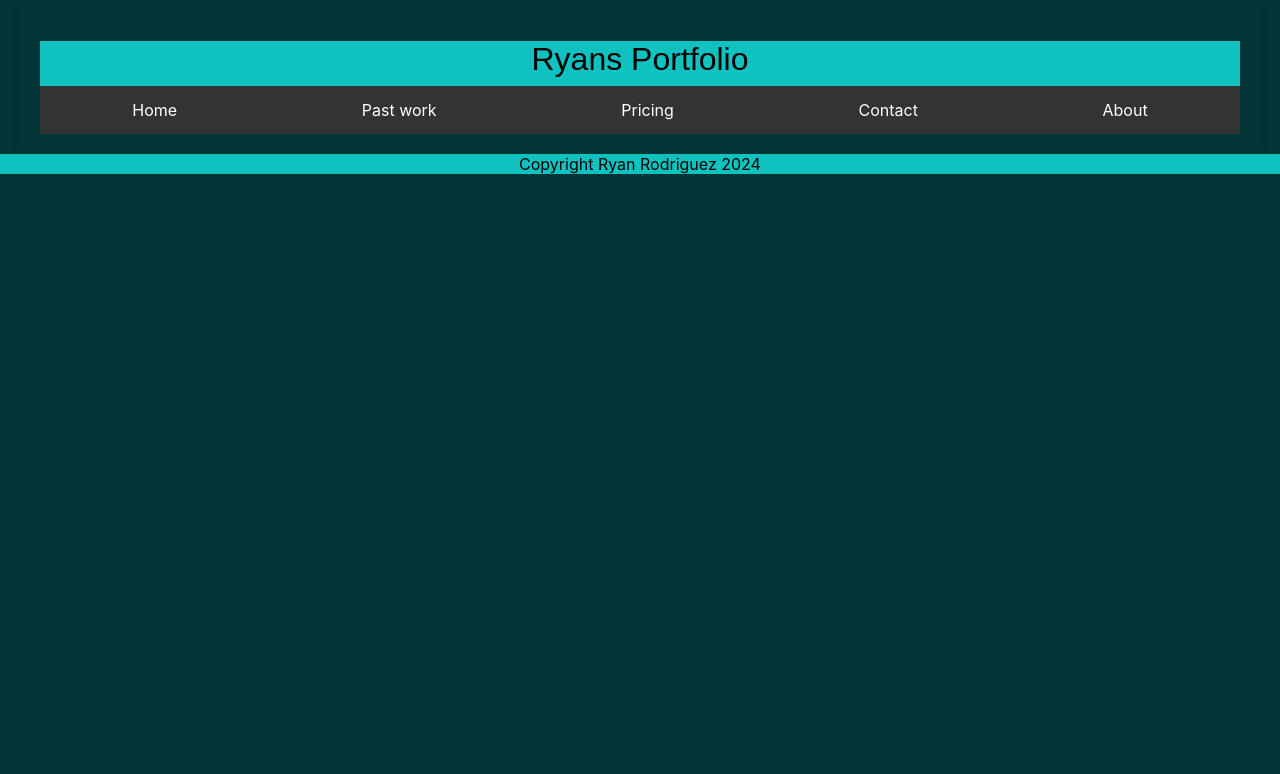
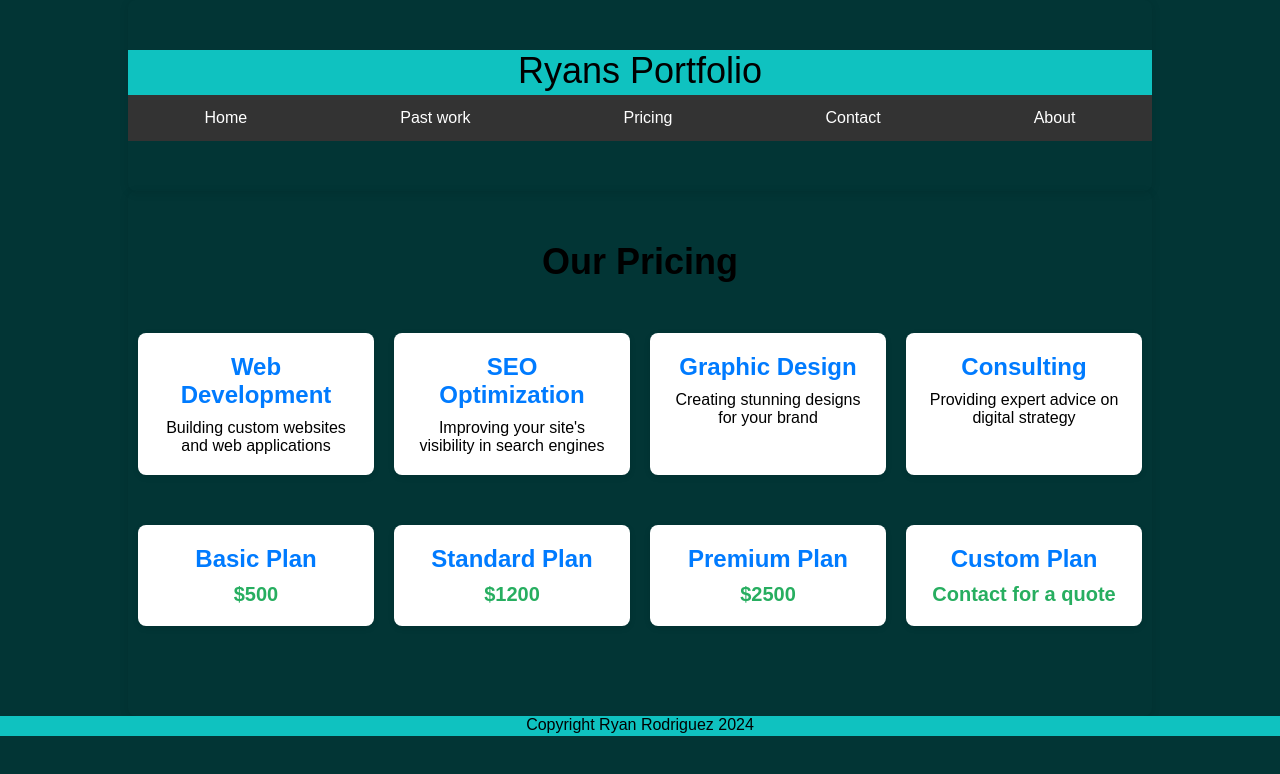
Before and after one commit to RyanR-cyber/finalwebsite, a plain HTML site: page pricing.html in a window 1280 px wide. Drawn offline with Linux system fonts and the light colour scheme; a web font is replaced by a local one.

Commit message:
initlize

```diff
--- a/pricing.html
+++ b/pricing.html
@@ -24,7 +24,49 @@
     </nav>
 
     </div>
+	 <div class="container">
+        <h1>Our Pricing</h1>
 
+        <!-- Services Flexbox -->
+        <div class="services">
+            <div class="service-item">
+                <h3>Web Development</h3>
+                <p>Building custom websites and web applications</p>
+            </div>
+            <div class="service-item">
+                <h3>SEO Optimization</h3>
+                <p>Improving your site's visibility in search engines</p>
+            </div>
+            <div class="service-item">
+                <h3>Graphic Design</h3>
+                <p>Creating stunning designs for your brand</p>
+            </div>
+            <div class="service-item">
+                <h3>Consulting</h3>
+                <p>Providing expert advice on digital strategy</p>
+            </div>
+        </div>
+
+        <!-- Prices Flexbox -->
+        <div class="prices">
+            <div class="price-item">
+                <h3>Basic Plan</h3>
+                <p>$500</p>
+            </div>
+            <div class="price-item">
+                <h3>Standard Plan</h3>
+                <p>$1200</p>
+            </div>
+            <div class="price-item">
+                <h3>Premium Plan</h3>
+                <p>$2500</p>
+            </div>
+            <div class="price-item">
+                <h3>Custom Plan</h3>
+                <p>Contact for a quote</p>
+            </div>
+        </div>
+    </div>
 	<footer>Copyright Ryan Rodriguez 2024</footer>
 </body>
 </html>
--- a/pricingstyle.css
+++ b/pricingstyle.css
@@ -1,2 +1,71 @@
 @charset "utf-8";
 /* CSS Document */
+
+* {
+    margin: 0;
+    padding: 0;
+    box-sizing: border-box;
+}
+
+body {
+    font-family: Arial, sans-serif;
+
+}
+
+.container {
+    width: 80%;
+    max-width: 1200px;
+    margin: 0 auto;
+    padding: 50px 0;
+}
+
+h1 {
+    text-align: center;
+    font-size: 36px;
+    margin-bottom: 40px;
+}
+
+.services, .prices {
+    display: flex;
+    justify-content: space-between;
+    margin-bottom: 30px;
+    flex-wrap: wrap;
+}
+
+.service-item, .price-item {
+    background-color: white;
+    padding: 20px;
+    margin: 10px;
+    flex: 1;
+    max-width: 250px;
+    border-radius: 8px;
+    box-shadow: 0 2px 6px rgba(0, 0, 0, 0.1);
+    text-align: center;
+}
+
+.service-item h3, .price-item h3 {
+    font-size: 24px;
+    color: #007bff;
+    margin-bottom: 10px;
+}
+
+.service-item p, .price-item p {
+    font-size: 16px;
+    color:
+#000000}
+
+.price-item p {
+    font-size: 20px;
+    font-weight: bold;
+    color: #27ae60;
+}
+
+@media (max-width: 768px) {
+    .services, .prices {
+        justify-content: center;
+    }
+
+    .service-item, .price-item {
+        max-width: 100%;
+    }
+}
```
